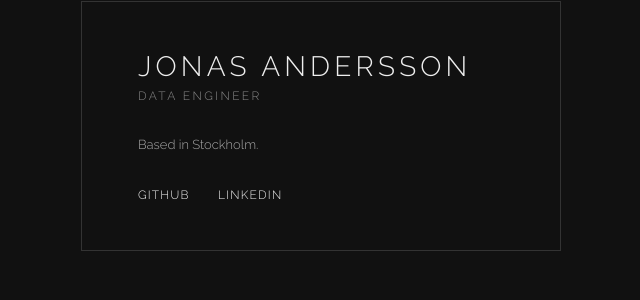
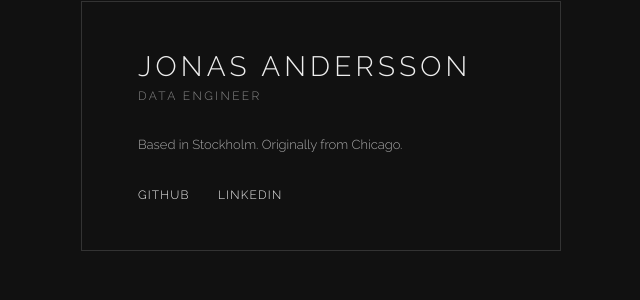
Before and after one commit to jandersson/website, a Flask app: page / in a window 1280 px wide. Shown: the part 274-574 px from the top of the page, without its empty margins (319-959 px from the left). Run offline with Flask 2, Linux system fonts and the light colour scheme; some libraries are stand-ins or nearby versions.

Commit message:
Add Chicago origin to bio
Co-Authored-By: Claude Sonnet 4.6 <noreply@anthropic.com>

```diff
--- a/templates/bootstrap-prestructure.html
+++ b/templates/bootstrap-prestructure.html
@@ -70,7 +70,7 @@
     <div class="card">
         <h1>Jonas Andersson</h1>
         <div class="title">Data Engineer</div>
-        <div class="bio">Based in Stockholm.</div>
+        <div class="bio">Based in Stockholm. Originally from Chicago.</div>
         <div class="links">
             <a href="https://github.com/jandersson" target="_blank">GitHub</a>
             <a href="https://www.linkedin.com/in/anderssonjonas/" target="_blank">LinkedIn</a>
```
